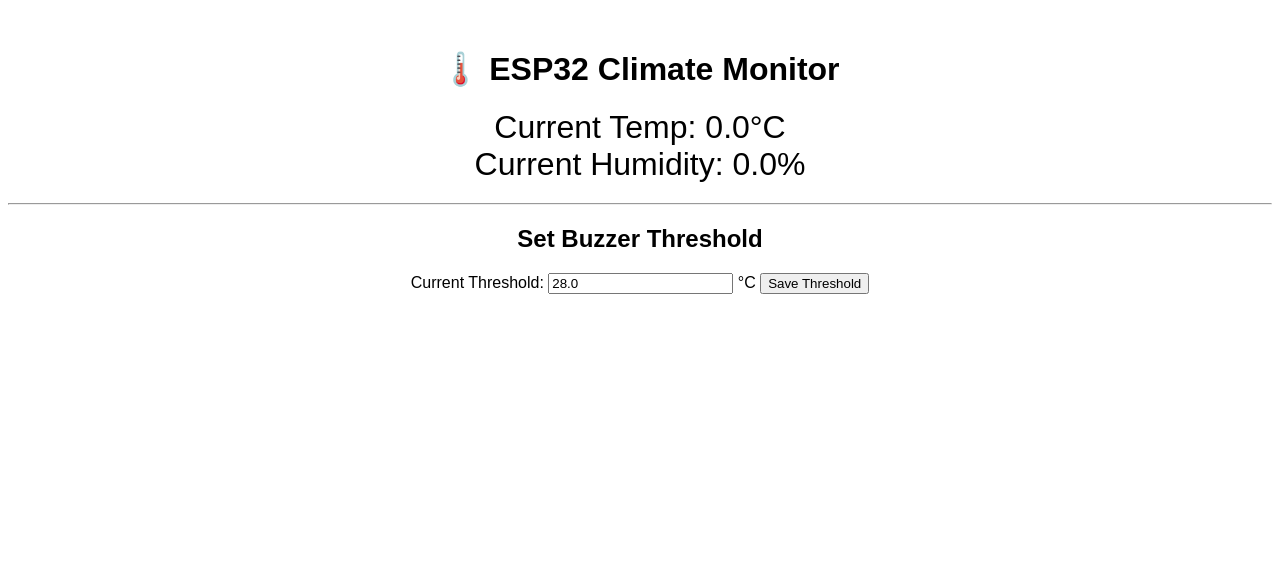
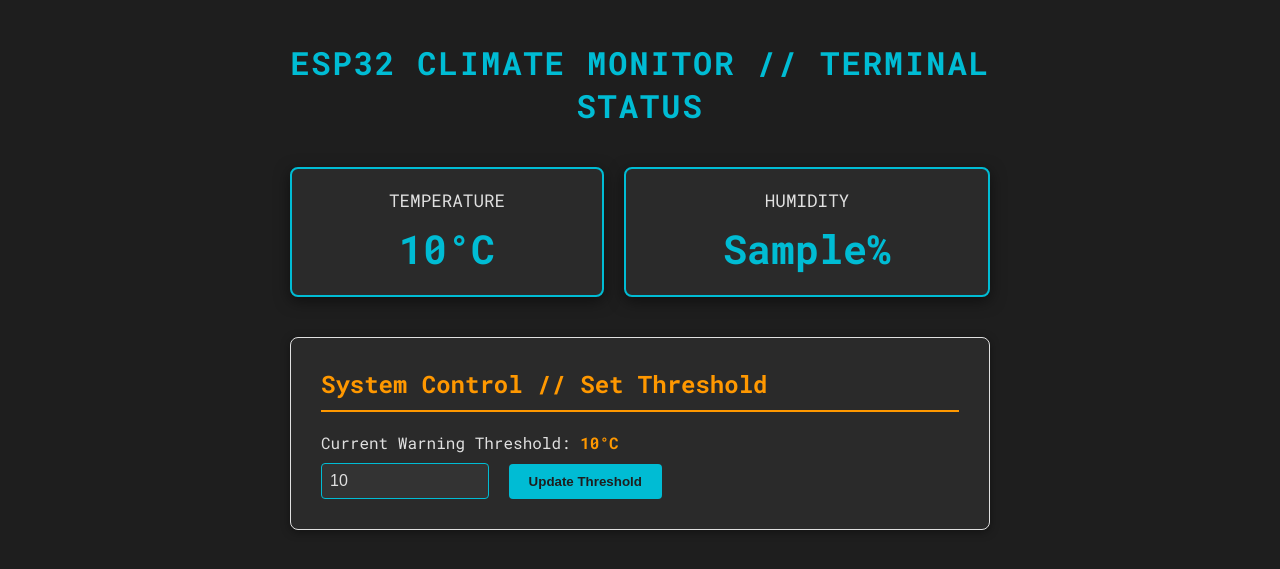
Before and after one commit to Synthz5/esp32-temp-monitor, a Flask app: template templates/index.html in a window 1280 px wide. Shown: the top 569 px of the page. Run offline with Flask 3, Linux system fonts and the light colour scheme; the template is opened without the code that fills it: most values are stand-ins (such as "Sample title", 1, 10 or a date in 2020).

Commit message:
Update index.html

```diff
--- a/templates/index.html
+++ b/templates/index.html
@@ -1,70 +1,167 @@
 <!DOCTYPE html>
-<html>
+<html lang="en">
 <head>
-    <title>ESP32 Temperature Monitor</title>
+    <meta charset="UTF-8">
+    <meta name="viewport" content="width=device-width, initial-scale=1.0">
+    <title>ESP32 Climate Monitor</title>
+    <link href="https://fonts.googleapis.com/css2?family=Roboto+Mono:wght@400;700&display=swap" rel="stylesheet">
+
     <style>
-        body { font-family: Arial, sans-serif; text-align: center; margin-top: 50px; }
-        .data-display { font-size: 2em; margin: 20px; }
-        .alert { color: red; font-weight: bold; }
+        /* Modern & High-Tech CSS */
+        :root {
+            --dark-bg: #1e1e1e;
+            --card-bg: #2a2a2a;
+            --text-color: #e0e0e0;
+            --primary-color: #00bcd4; /* Cyan/Aqua color for "tech" feel */
+            --border-radius: 8px;
+            --warning-color: #ff9800;
+        }
+
+        body {
+            font-family: 'Roboto Mono', monospace; /* Monospace font for high-tech feel */
+            background-color: var(--dark-bg);
+            color: var(--text-color);
+            margin: 0;
+            padding: 20px;
+            text-align: center;
+        }
+
+        .container {
+            max-width: 700px;
+            margin: 0 auto;
+        }
+
+        h1 {
+            color: var(--primary-color);
+            font-weight: 700;
+            letter-spacing: 2px;
+            margin-bottom: 40px;
+            text-transform: uppercase;
+        }
+
+        /* Data Display Cards */
+        .data-grid {
+            display: flex;
+            justify-content: space-around;
+            gap: 20px;
+            margin-bottom: 40px;
+        }
+
+        .data-card {
+            background-color: var(--card-bg);
+            border: 2px solid var(--primary-color);
+            border-radius: var(--border-radius);
+            padding: 20px;
+            box-shadow: 0 4px 15px rgba(0, 0, 0, 0.5);
+            flex-grow: 1;
+            transition: transform 0.2s, box-shadow 0.2s;
+        }
+
+        .data-card:hover {
+            transform: translateY(-3px);
+            box-shadow: 0 6px 20px rgba(0, 0, 0, 0.8);
+        }
+
+        .data-label {
+            font-size: 1.1em;
+            margin-bottom: 10px;
+            color: var(--text-color);
+            text-transform: uppercase;
+        }
+
+        .data-value {
+            font-size: 2.5em;
+            font-weight: 700;
+            color: var(--primary-color);
+        }
+
+        /* Threshold/Form Section */
+        .settings-card {
+            background-color: var(--card-bg);
+            border: 1px solid var(--text-color);
+            border-radius: var(--border-radius);
+            padding: 30px;
+            box-shadow: 0 2px 10px rgba(0, 0, 0, 0.4);
+            text-align: left;
+        }
+
+        h2 {
+            color: var(--warning-color);
+            margin-top: 0;
+            border-bottom: 2px solid var(--warning-color);
+            padding-bottom: 10px;
+            margin-bottom: 20px;
+        }
+
+        /* Form Styling */
+        form label {
+            font-size: 1em;
+            display: block;
+            margin-bottom: 10px;
+        }
+
+        form input[type="number"] {
+            background-color: #333;
+            color: var(--text-color);
+            border: 1px solid var(--primary-color);
+            border-radius: 4px;
+            padding: 8px;
+            width: 150px;
+            font-size: 1em;
+            margin-right: 10px;
+        }
+
+        form button {
+            background-color: var(--primary-color);
+            color: var(--dark-bg);
+            border: none;
+            border-radius: 4px;
+            padding: 10px 20px;
+            font-weight: 700;
+            cursor: pointer;
+            transition: background-color 0.2s;
+        }
+
+        form button:hover {
+            background-color: #00e5ff;
+        }
     </style>
 </head>
 <body>
-    <h1>🌡️ ESP32 Climate Monitor</h1>
+    <div class="container">
+        <h1>ESP32 Climate Monitor // Terminal Status</h1>
 
-    <div class="data-display">
-        Current Temp: <span id="current-temp">--</span>°C <br>
-        Current Humidity: <span id="current-humidity">--</span>%
+        <div class="data-grid">
+            <div class="data-card">
+                <div class="data-label">Temperature</div>
+                <div class="data-value">{{ current_temp }}°C</div>
+            </div>
+
+            <div class="data-card">
+                <div class="data-label">Humidity</div>
+                <div class="data-value">{{ current_humidity }}%</div>
+            </div>
+        </div>
+
+        <div class="settings-card">
+            <h2>System Control // Set Threshold</h2>
+            <form action="{{ url_for('set_threshold') }}" method="post">
+                <label for="threshold">
+                    Current Warning Threshold:
+                    <span style="color: var(--warning-color); font-weight: bold;">{{ threshold_temp }}°C</span>
+                </label>
+
+                <input
+                    type="number"
+                    id="threshold"
+                    name="threshold"
+                    value="{{ threshold_temp }}"
+                    step="0.1"
+                    required
+                >
+                <button type="submit">Update Threshold</button>
+            </form>
+        </div>
     </div>
-
-    <hr>
-
-    <h2>Set Buzzer Threshold</h2>
-    <div>
-        <label for="threshold-input">Current Threshold: </label>
-        <input type="number" id="threshold-input" value="28.0" step="0.5"> °C
-        <button onclick="setNewThreshold()">Save Threshold</button>
-    </div>
-    <p id="threshold-status"></p>
-
-    <script>
-        const endpoint_data = '/api/get_data';
-        const endpoint_set = '/api/set_threshold';
-
-        // --- FETCH AND DISPLAY DATA ---
-        function fetchData() {
-            fetch(endpoint_data)
-                .then(response => response.json())
-                .then(data => {
-                    document.getElementById('current-temp').textContent = data.temperature.toFixed(1);
-                    document.getElementById('current-humidity').textContent = data.humidity.toFixed(1);
-                    document.getElementById('threshold-input').value = data.threshold.toFixed(1);
-                })
-                .catch(error => console.error('Error fetching data:', error));
-        }
-
-        // --- SEND NEW THRESHOLD ---
-        function setNewThreshold() {
-            const newThreshold = parseFloat(document.getElementById('threshold-input').value);
-
-            fetch(endpoint_set, {
-                method: 'POST',
-                headers: { 'Content-Type': 'application/json' },
-                body: JSON.stringify({ threshold: newThreshold })
-            })
-            .then(response => response.json())
-            .then(data => {
-                const status = document.getElementById('threshold-status');
-                status.textContent = data.message || data.error;
-                status.style.color = data.error ? 'red' : 'green';
-                // Clear status after a few seconds
-                setTimeout(() => { status.textContent = ''; }, 3000);
-            })
-            .catch(error => console.error('Error setting threshold:', error));
-        }
-
-        // Fetch data immediately and then every 5 seconds
-        fetchData();
-        setInterval(fetchData, 5000);
-    </script>
 </body>
 </html>
```
